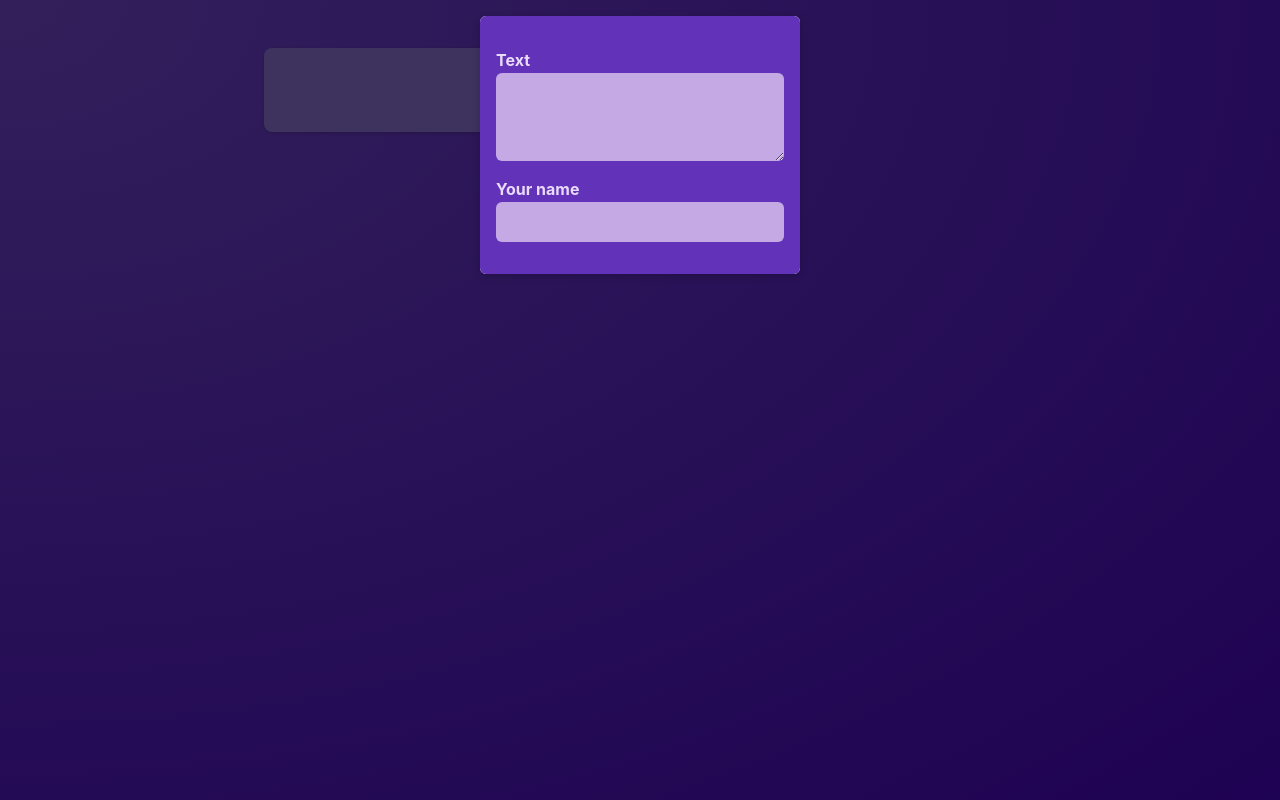
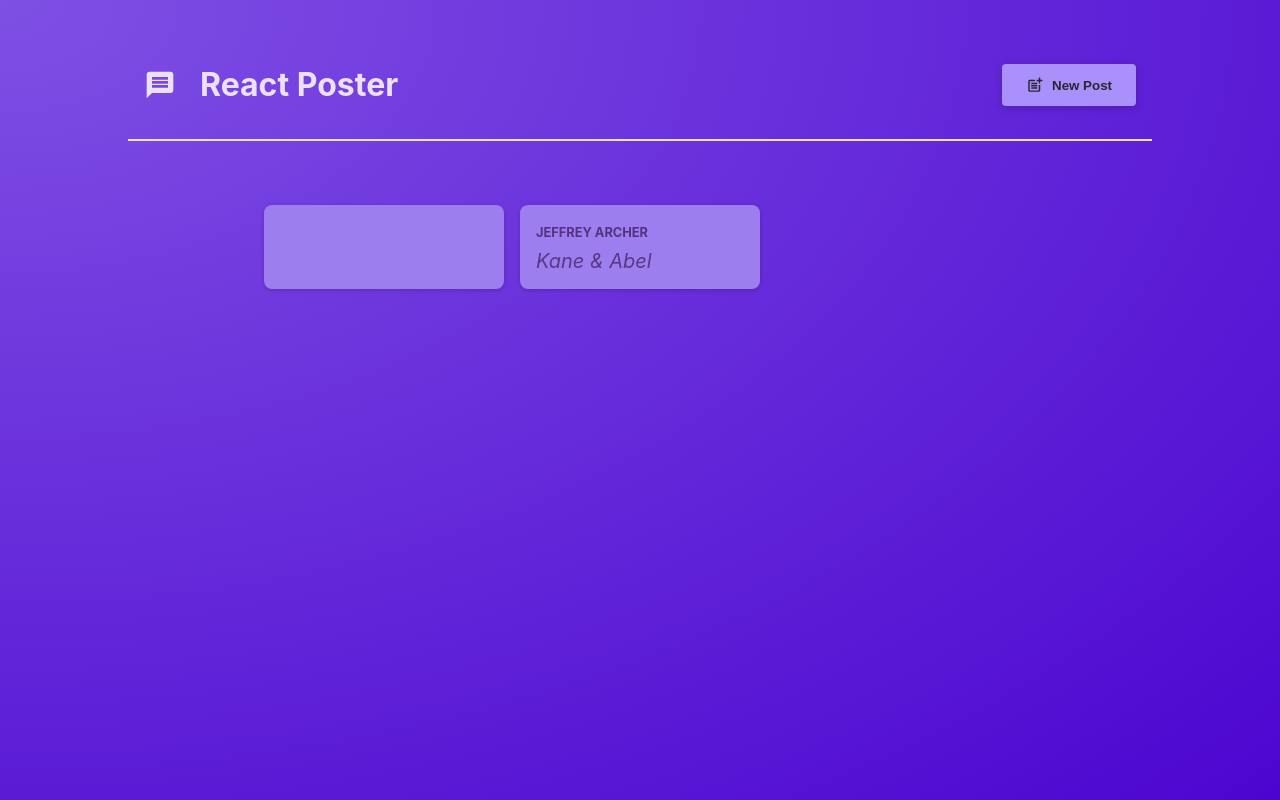
Before and after one commit to sumaximize/react-blog-project, a React (Vite) app: page / in a window 1280 px wide. Built offline with nearby package versions, Linux system fonts and the light colour scheme.

Commit message:
modal control using button and states

```diff
--- /dev/null
+++ b/components/MainHeader.jsx
@@ -0,0 +1,23 @@
+// popular icons library from React
+import { MdPostAdd, MdMessage } from 'react-icons/md';
+
+import classes from './MainHeader.module.css';
+
+function MainHeader({ onCreatePost }) {
+  return (
+    <header className={classes.header}>
+      <h1 className={classes.logo}>
+        <MdMessage />
+        React Poster
+      </h1>
+      <p>
+        <button className={classes.button} onClick={onCreatePost}>
+          <MdPostAdd size={18} />
+          New Post
+        </button>
+      </p>
+    </header>
+  );
+}
+
+export default MainHeader;
--- /dev/null
+++ b/components/MainHeader.module.css
@@ -0,0 +1,36 @@
+.header {
+  /* padding: 2rem 10%; */
+  margin: 2rem 10%;
+  padding: 1rem;
+  text-align: center;
+  display: flex;
+  justify-content: space-between;
+  align-items: center;
+  border-bottom: 2px solid #ece1fa;
+}
+
+.logo {
+  font-size: 2rem;
+  display: flex;
+  gap: 1.5rem;
+  align-items: center;
+  color: #ece1fa;
+}
+
+.button {
+  display: inline-flex;
+  align-items: center;
+  gap: 0.5rem;
+  padding: 0.75rem 1.5rem;
+  background-color: #a990fb;
+  color: #2a2630;
+  border: none;
+  border-radius: 4px;
+  box-shadow: 0 2px 8px rgba(0, 0, 0, 0.2);
+  cursor: pointer;
+  font-weight: bold;
+}
+
+.button:hover {
+  background-color: #8c6cf7;
+}
--- a/components/Modal.jsx
+++ b/components/Modal.jsx
@@ -6,6 +6,7 @@
     return (
         <>
             {/* 'div' for the black backdrop */}
+            {/* onClose -> onStopPosting -> hideModalHandler -> setModalIsVisible(false) */}
             <div className={classes.backdrop} onClick={onClose}></div>
             {/*  'open' prop is needed to display dialog box*/}
             <dialog open={true} className={classes.modal}>
--- a/components/PostsList.jsx
+++ b/components/PostsList.jsx
@@ -4,18 +4,12 @@
 import Post from "./Post";
 import { useState } from "react";
 
-function PostsList(props) {
+// destructuring assignment of obj: const {isPosting, onStopPosting} = props;
+function PostsList({isPosting, onStopPosting}) {
     // 'state' is lifted up to be used in another sibling Post
-    // state controls visibility of modal overlay
-    const [modalIsVisible, setModalIsVisible] = useState(true);
     const [enteredBody, setEnteredBody] = useState('');
     const [enteredAuthor, setEnteredAuthor] = useState('');
 
-    // prop fn of the Modal compt
-    function hideModalHandler() {
-    // set's modal visibility to false on clicking outside modal
-        setModalIsVisible(false)
-    }
 
     // functions that get triggered onChange in the form component
     // body + ChangeHandler
@@ -33,9 +27,10 @@
             {/* Modal component is an overlay of the NewPost compt */}
             {/* passing fnName: fn itself vs fnName(): return value of fn */}
             {/* 'Modal' is displayed if state is truthy */}
-            {modalIsVisible && (
+            {console.log('isPosting', isPosting)}
+            {isPosting && (
                 // conditional content to be rendered
-                <Modal onClose={hideModalHandler}>
+                <Modal onClose={onStopPosting}>
                 <NewPost
                     onBodyChange={bodyChangeHandler}
                     onAuthorChange={authorChangeHandler}>
--- a/src/App.jsx
+++ b/src/App.jsx
@@ -1,10 +1,37 @@
-import PostsList from "../components/PostsList"
+import PostsList from "../components/PostsList";
+import MainHeader from '../components/MainHeader';
+// useState is a React hook
+import { useState } from "react";
 
 function App() {
+  // state controls visibility of modal overlay
+  const [modalIsVisible, setModalIsVisible] = useState(false);
+
+  // MainHeader -> Modal
+  function showModalHandler() {
+    setModalIsVisible(true)
+  }
+  //PostsList -> Modal
+  function hideModalHandler() {
+    // set's modal visibility to false on clicking outside modal
+        setModalIsVisible(false)
+    }
+
+
   return (
-  <main>
-    <PostsList></PostsList>
-  </main>
+    <>
+      {/* 'onCreatePost' (on + fn name) is prop convention when prop value is passed */}
+      <MainHeader onCreatePost={showModalHandler}/>
+      <main>
+        {/* Instruction if post modal should be visible */}
+        <PostsList
+          // makes Modal truthy
+          isPosting={modalIsVisible}
+
+          onStopPosting={hideModalHandler}
+        />
+      </main>
+    </>
   );
 }
 
```
